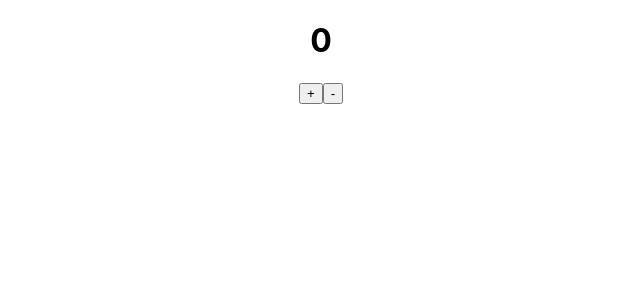
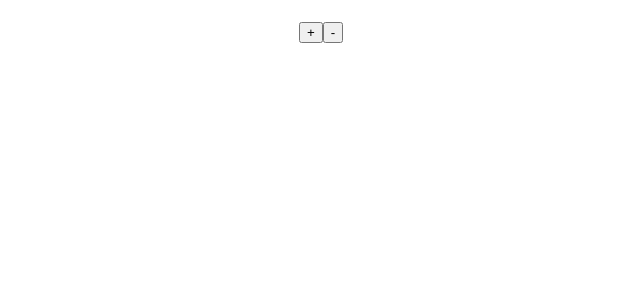
Before and after one commit to Lubov1506/redux-app, a React (Create React App) app: page / in a window 1280 px wide. Shown: the top 300 px of the page, without its empty margins (319-959 px from the left). Built offline with nearby package versions, Linux system fonts and the light colour scheme.

Commit message:
reducer count

```diff
--- a/src/App.js
+++ b/src/App.js
@@ -1,18 +1,38 @@
 import './App.css';
-import { useState } from 'react';
+import { useReducer } from 'react';
+
+function reducer (state, action){
+  switch(action.type){
+    case 'PLUS_ONE':{
+      return {}
+    }
+    case 'SUB_ONE':{
+      return {}
+    }
+  }
+  return state
+}
 
 function App () {
-  const [count, setCount] = useState(0);
+  const [state, dispatch] = useReducer(reducer, {
+    counr: 0
+  });
 
   const increment = () => {
-    setCount(count + 1);
+    dispatch({
+      type: 'PLUS_ONE',
+      count: state.count+1
+    })
   };
   const decrement = () => {
-    setCount(count - 1);
+    dispatch({
+      type: 'SUB_ONE',
+      count: state.count-1
+    })
   };
   return (
     <div className='App'>
-      <h1>{count}</h1>
+      <h1>{state.count}</h1>
       <button onClick={increment}>+</button>
       <button onClick={decrement}>-</button>
     </div>
```
